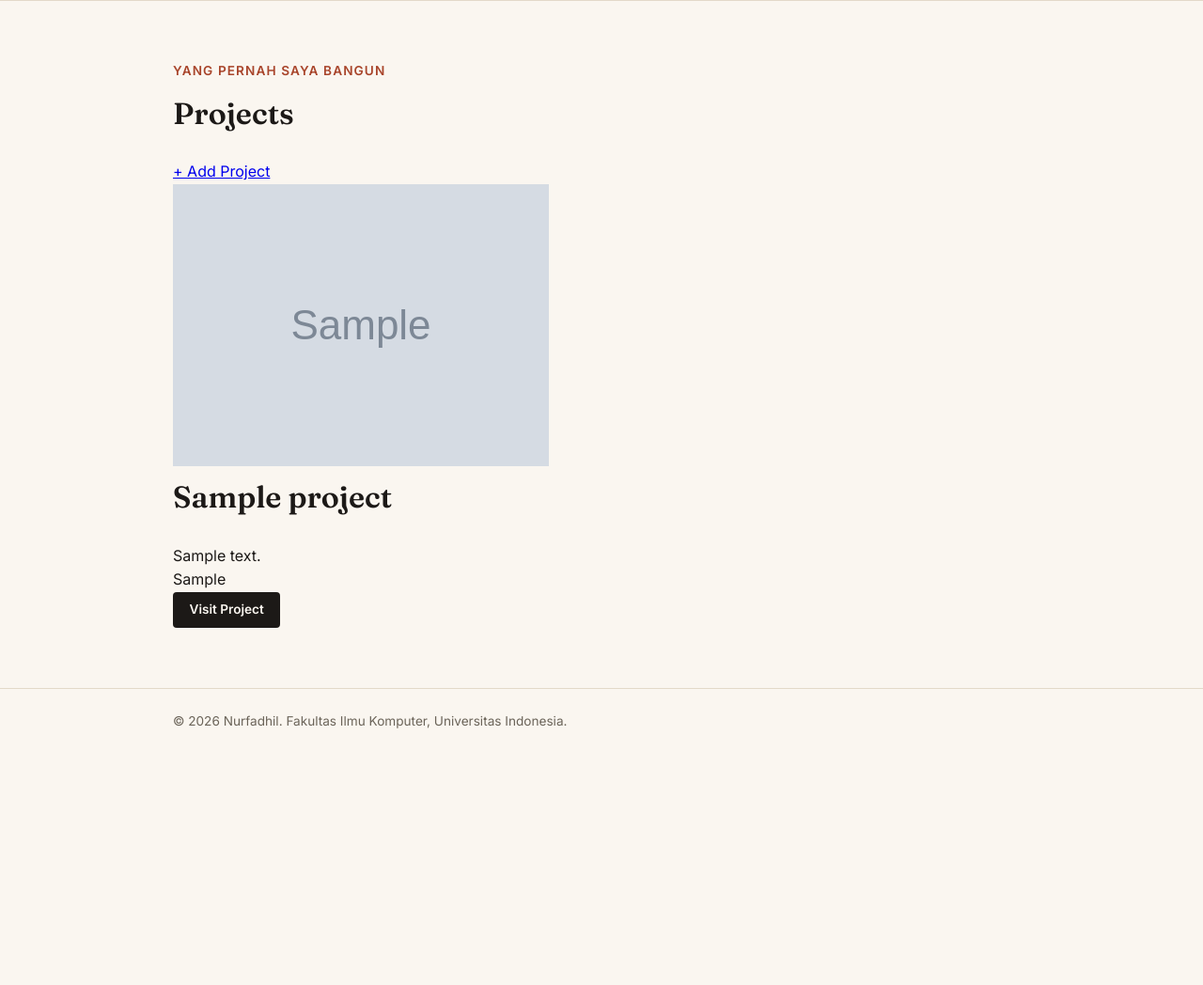
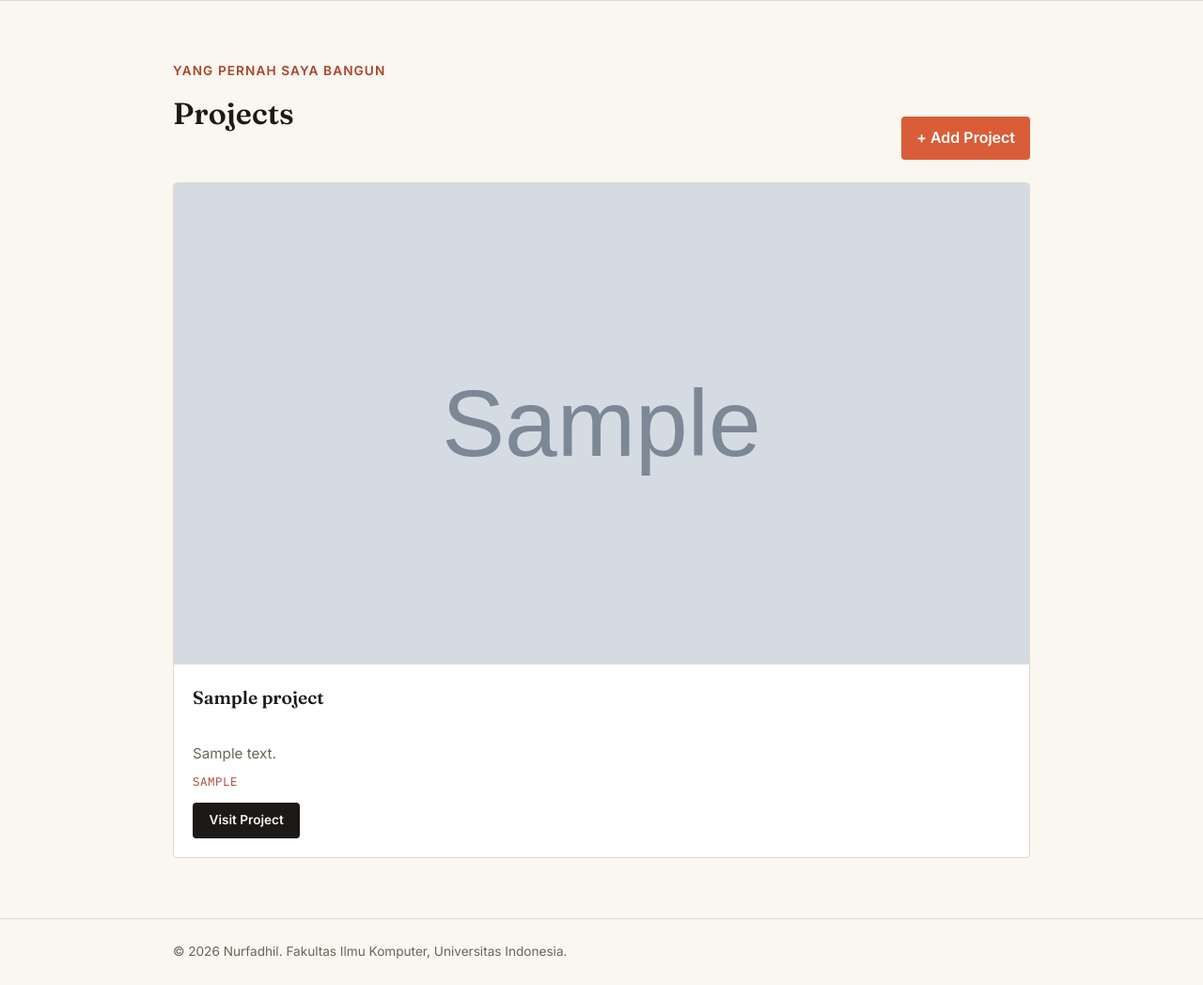
Before and after one commit to fadhilje/myportofolio, a Django app: page /projects/ in a window 1280 px wide. Shown: the part 65-1113 px from the top of the page at 94% size. Before the commit the page ends 840 px from the top, so only its background shows below. Run offline with Django 5.2, Linux system fonts and the light colour scheme; tables that the repository leaves empty hold one stand-in row (values such as "Sample post"); grey boxes marked "Sample" are stand-in pictures.

Commit message:
feat: Desain untuk page projects dan forms projects

```diff
--- a/static/css/style.css
+++ b/static/css/style.css
@@ -536,3 +536,127 @@ h1 {
         border-top: 1px solid var(--line);
     }
 }
+
+.project-form {
+    width: 100%;
+    max-width: 100%;
+    margin-top: 1.5rem;
+}
+
+.form-group {
+    margin-bottom: 1.25rem;
+}
+
+.form-group label {
+    display: block;
+    margin-bottom: 0.4rem;
+    font-weight: 700;
+}
+
+.form-group input,
+.form-group textarea {
+    width: 100%;
+    box-sizing: border-box;
+    padding: 0.7rem;
+    border: 1px solid var(--accent);
+    border-radius: var(--radius);
+    font: inherit;
+    transition:
+        border-color 0.2s ease,
+        outline-color 0.2s ease;
+}
+
+.form-group input:focus,
+.form-group textarea:focus {
+    outline: 2px solid var(--accent);
+    border-color: var(--accent);
+}
+
+.form-error {
+    color: #b42318;
+    font-size: 0.85rem;
+    margin-top: 0.35rem;
+}
+
+.button {
+    display: inline-block;
+    height: fit-content;
+    border: 0;
+    border-radius: var(--radius);
+    padding: 0.65rem 1rem;
+    background: var(--accent);
+    color: white;
+    cursor: pointer;
+    font: inherit;
+    font-weight: 700;
+    text-decoration: none;
+}
+
+.button-secondary {
+    background: var(--ink);
+}
+
+.section-head {
+    display: flex;
+    justify-content: space-between;
+    align-items: flex-end;
+    flex-wrap: wrap;
+    gap: 1rem;
+    margin-bottom: 1.5rem;
+}
+
+.project-grid {
+    display: grid;
+    grid-template-columns: repeat(auto-fit, minmax(260px, 1fr));
+    gap: 1.5rem;
+}
+
+.project-card {
+    background-color: #fff;
+    border: 1px solid var(--line);
+    border-radius: var(--radius);
+    overflow: hidden;
+    display: flex;
+    flex-direction: column;
+}
+
+.project-thumb {
+    width: 100%;
+    aspect-ratio: 16 / 9;
+    object-fit: cover;
+    display: block;
+    border-bottom: 1px solid var(--line);
+}
+
+.project-thumb-placeholder {
+    background-color: var(--paper);
+}
+
+.project-body {
+    padding: 1.25rem;
+    display: flex;
+    flex-direction: column;
+    gap: 0.5rem;
+}
+
+.project-body h2 {
+    font-size: 1.2rem;
+}
+
+.project-description {
+    color: var(--text-muted);
+    font-size: 0.95rem;
+}
+
+.project-tech {
+    font-family: var(--font-mono);
+    font-size: 0.78rem;
+    color: var(--accent-dark);
+    text-transform: uppercase;
+    letter-spacing: 0.04em;
+}
+
+.project-body .social-link {
+    align-self: flex-start;
+    margin-top: 0.25rem;
+}
```
